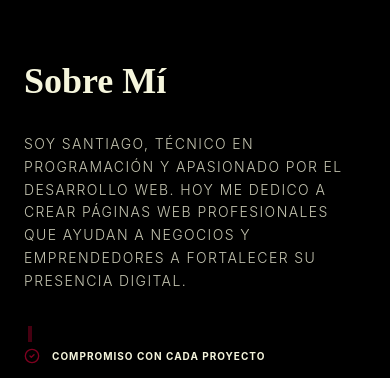
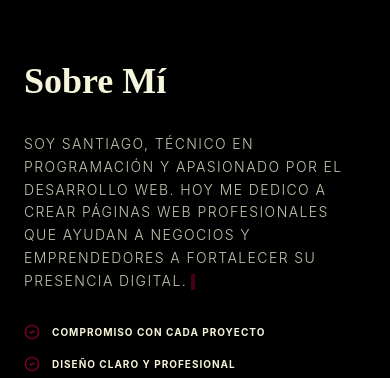
Before and after one commit to santysamaniego/SaelWeb, a React (Vite) app: page / in a window 390 px wide. Shown: the part 880-1258 px from the top of the page. Built offline with nearby package versions, Linux system fonts and the light colour scheme.

Commit message:
actualizacion mobile animaciones

```diff
--- a/src/components/About.tsx
+++ b/src/components/About.tsx
@@ -8,13 +8,16 @@
     "Soy Santiago, Técnico en Programación y apasionado por el desarrollo web. Hoy me dedico a crear páginas web profesionales que ayudan a negocios y emprendedores a fortalecer su presencia digital.";
 
   const containerRef = useRef(null);
-  const textRef = useRef<HTMLParagraphElement | null>(null);
-  const typingRef = useRef<number | null>(null);
+  const textRef = useRef<HTMLSpanElement | null>(null);
 
   const typingAudioRef = useRef<HTMLAudioElement | null>(null);
   const shutterAudioRef = useRef<HTMLAudioElement | null>(null);
 
   const isInView = useInView(containerRef, { margin: "-100px" });
+
+  const frameRef = useRef<number>();
+  const indexRef = useRef(0);
+  const lastTimeRef = useRef(0);
 
   const { scrollYProgress } = useScroll({
     target: containerRef,
@@ -45,28 +48,36 @@
     shutterAudioRef.current?.play().catch(() => {});
     typingAudioRef.current?.play().catch(() => {});
 
-    let index = 0;
+    const speed = 30;
 
-    const type = () => {
+    const animate = (time: number) => {
 
-      if (!textRef.current) return;
+      if (!lastTimeRef.current) lastTimeRef.current = time;
 
-      textRef.current.textContent = fullText.slice(0, index);
+      if (time - lastTimeRef.current > speed) {
 
-      index++;
+        if (textRef.current) {
+          textRef.current.textContent = fullText.slice(0, indexRef.current);
+        }
 
-      if (index <= fullText.length) {
-        typingRef.current = window.setTimeout(type, 25);
-      } else {
-        typingAudioRef.current?.pause();
+        indexRef.current++;
+
+        lastTimeRef.current = time;
+
+        if (indexRef.current > fullText.length) {
+          typingAudioRef.current?.pause();
+          return;
+        }
+
       }
 
+      frameRef.current = requestAnimationFrame(animate);
     };
 
-    type();
+    frameRef.current = requestAnimationFrame(animate);
 
     return () => {
-      if (typingRef.current) clearTimeout(typingRef.current);
+      if (frameRef.current) cancelAnimationFrame(frameRef.current);
       typingAudioRef.current?.pause();
     };
 
@@ -95,12 +106,13 @@
 
           <div className="min-h-[150px]">
 
-            <p
-              ref={textRef}
-              className="text-sm md:text-base text-beige/80 leading-relaxed mb-8 uppercase tracking-widest font-light"
-            />
+            <p className="text-sm md:text-base text-beige/80 leading-relaxed mb-8 uppercase tracking-widest font-light">
 
-            <span className="inline-block w-1 h-4 bg-burgundy-light ml-1 animate-pulse" />
+              <span ref={textRef}></span>
+
+              <span className="inline-block w-1 h-4 bg-burgundy-light ml-1 animate-pulse align-middle"></span>
+
+            </p>
 
           </div>
 
```
